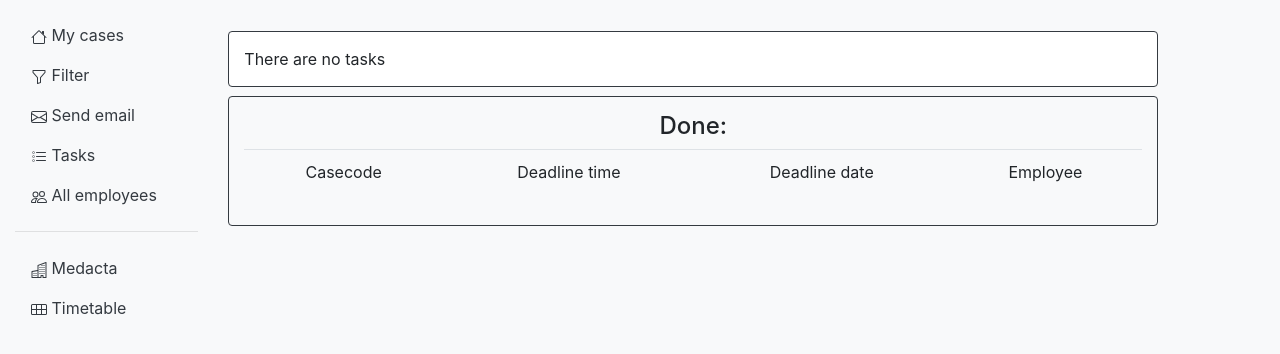
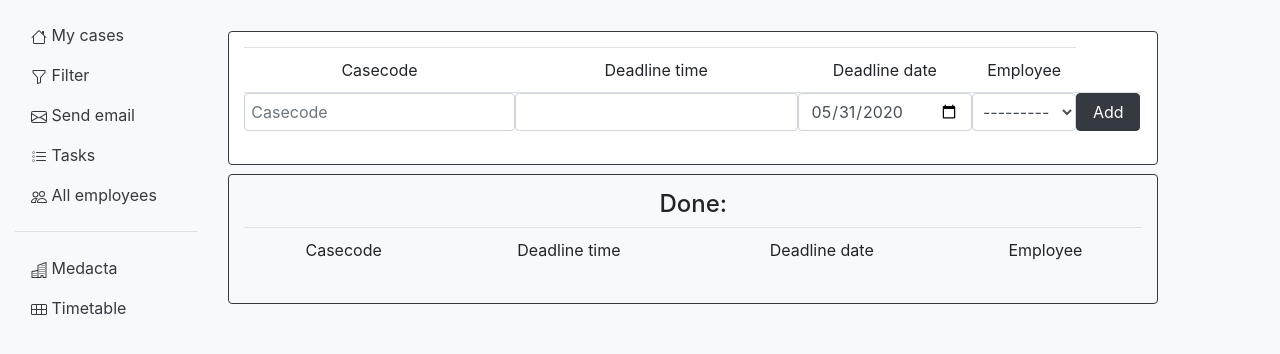
Before and after one commit to DzmitryiShatsila/termolak1, a Django app: page /tasks/ in a window 1280 px wide. Shown: the part 43-397 px from the top of the page. Run offline with Django 3.2, Linux system fonts and the light colour scheme; the visitor is signed in with stand-in values (Sample User, id 1); data comes from the database, SQL or seed files in the repository; data that the repository does not hold is empty; some libraries are stand-ins or nearby versions.

Commit message:
Delete "if" in all_tasks.html

```diff
--- a/tasks/templates/all_tasks.html
+++ b/tasks/templates/all_tasks.html
@@ -6,7 +6,6 @@
 </form>
 <div class="container border border-dark rounded bg-white" style="padding: 15px 30px; margin: 1% auto">
     <div class="row">
-        {% if tasks %}
         <table class="table">
             <tr style="text-align: center">
                 <td>Casecode</td>
@@ -53,9 +52,6 @@
             </tr>
             {% endfor %}
         </table>
-    {% else %}
-        There are no tasks
-    {% endif %}
     </div>
 </div>
 
```
